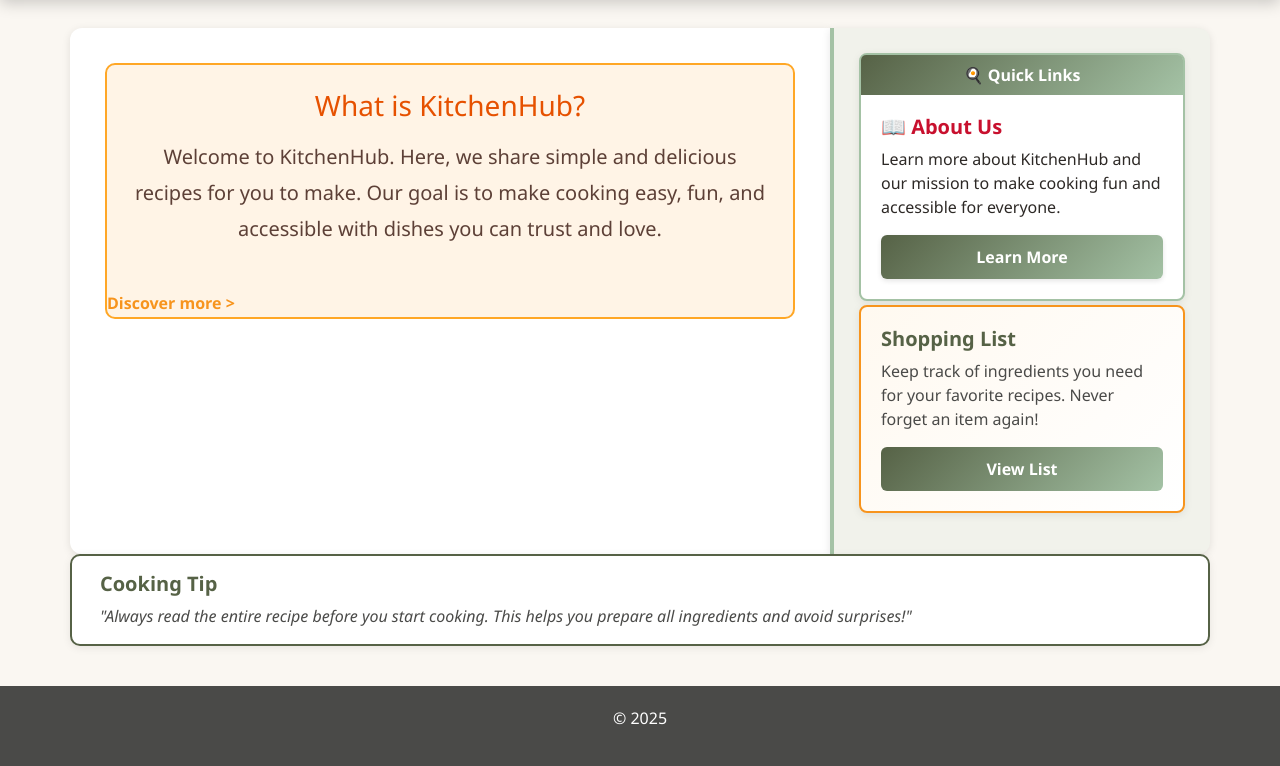
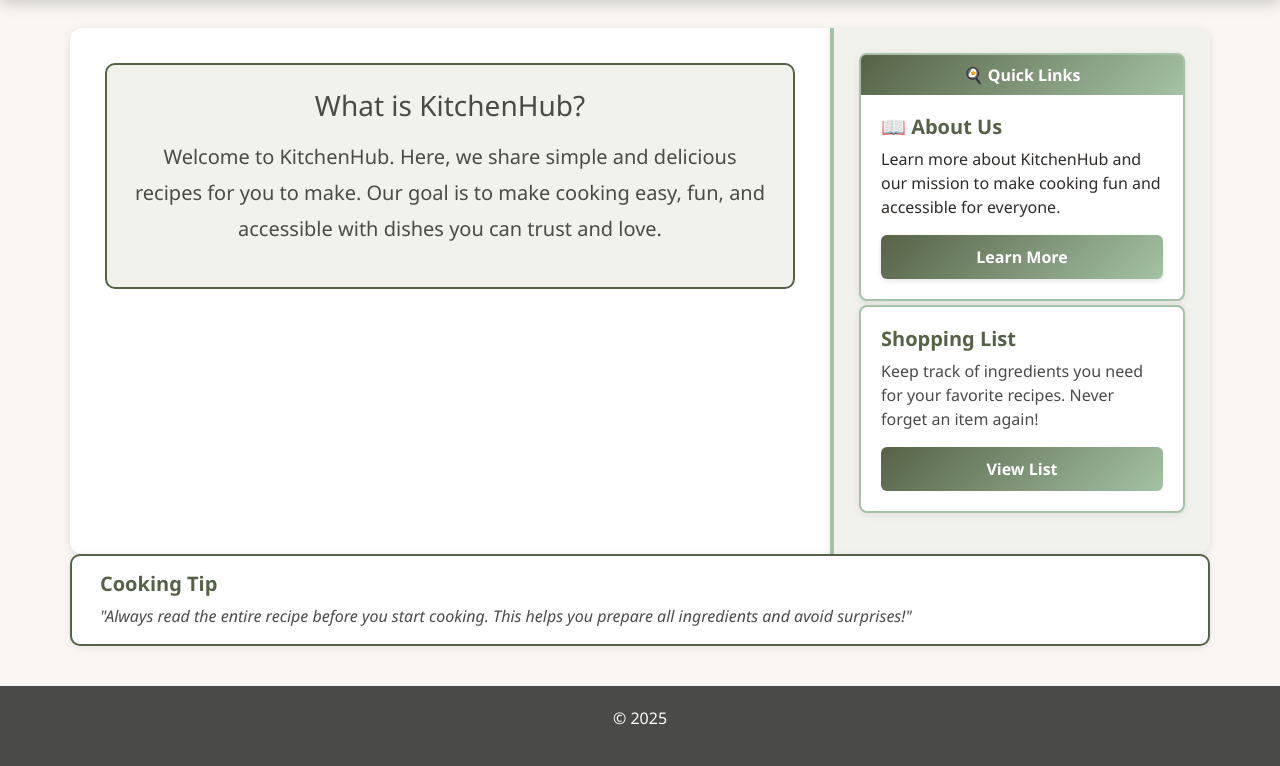
Before and after one commit to DaianaPopa/Food-RecipeManager--efssdProject-, a Flask app: page / in a window 1280 px wide. Shown: the part 80-846 px from the top of the page. Run offline with Flask 3, Linux system fonts and the light colour scheme; some libraries are stand-ins or nearby versions.

Commit message:
initial commit

```diff
--- a/templates/base.html
+++ b/templates/base.html
@@ -81,7 +81,7 @@
                         🍳 Quick Links
                     </div>
                     <div class="card-body">
-                        <h5 class="card-title" style="color: #c8102e;">📖 About Us</h5>
+                        <h5 class="card-title" style="color: #566246;">📖 About Us</h5>
                         <p class="card-text" style="color: #2d2926;">Learn more about KitchenHub and our mission to make cooking fun and accessible for everyone.</p>
                         <a href="/about" class="btn green-btn w-100">Learn More</a>
                     </div>
@@ -89,7 +89,7 @@
 
 
                     <!-- Shopping list card -->
-                    <div class="card mb-3" style="border: 2px solid #f7941d; background: linear-gradient(135deg, #fff9f0 0%, #ffffff 100%);">
+                    <div class="card mb-3" style="border: 2px solid #a4c2a5; background: white;">
                     <div class="card-body">
                         <h5 class="card-title"style="color: #566246;"> Shopping List</h5>
                         <p class="card-text"style="color: #4a4a48;">Keep track of ingredients you need for your favorite recipes. Never forget an item again!</p>
--- a/templates/home.html
+++ b/templates/home.html
@@ -7,15 +7,11 @@
 
 <!-- This is the template contents that will be inserted into the {block} 'content' in base.html
  Welcome paragraph  -->
-    <div class="lead mb-4"style="background-color: #fff4e6; border: 2px solid #ffa726; border-radius: 10px;">
+    <div class="lead mb-4"style="background-color: #f1f2eb; border: 2px solid #566246; border-radius: 10px;">
         <div class="card-body p-4">
-            <h3 class="text-center mb-3" style="color: #e65100;">What is KitchenHub?</h3>
-        <p class="lead text-center" style="line-height: 1.8; color: #5d4037;">
+            <h3 class="text-center mb-3" style="color: #4a4a48;">What is KitchenHub?</h3>
+        <p class="lead text-center" style="line-height: 1.8; color: #4a4a48;">
           Welcome to <strong>KitchenHub</strong>. Here, we share simple and delicious recipes for you to make. Our goal is to make cooking easy, fun, and accessible with dishes you can trust and love.</p>
         </div>
-
-        <a href="/about" style="color: #f7941d; font-weight: 600; font-size: 1rem; text-decoration: none;">
-            Discover more &gt;
-        </a>
     </div>
 {% endblock %}
```
